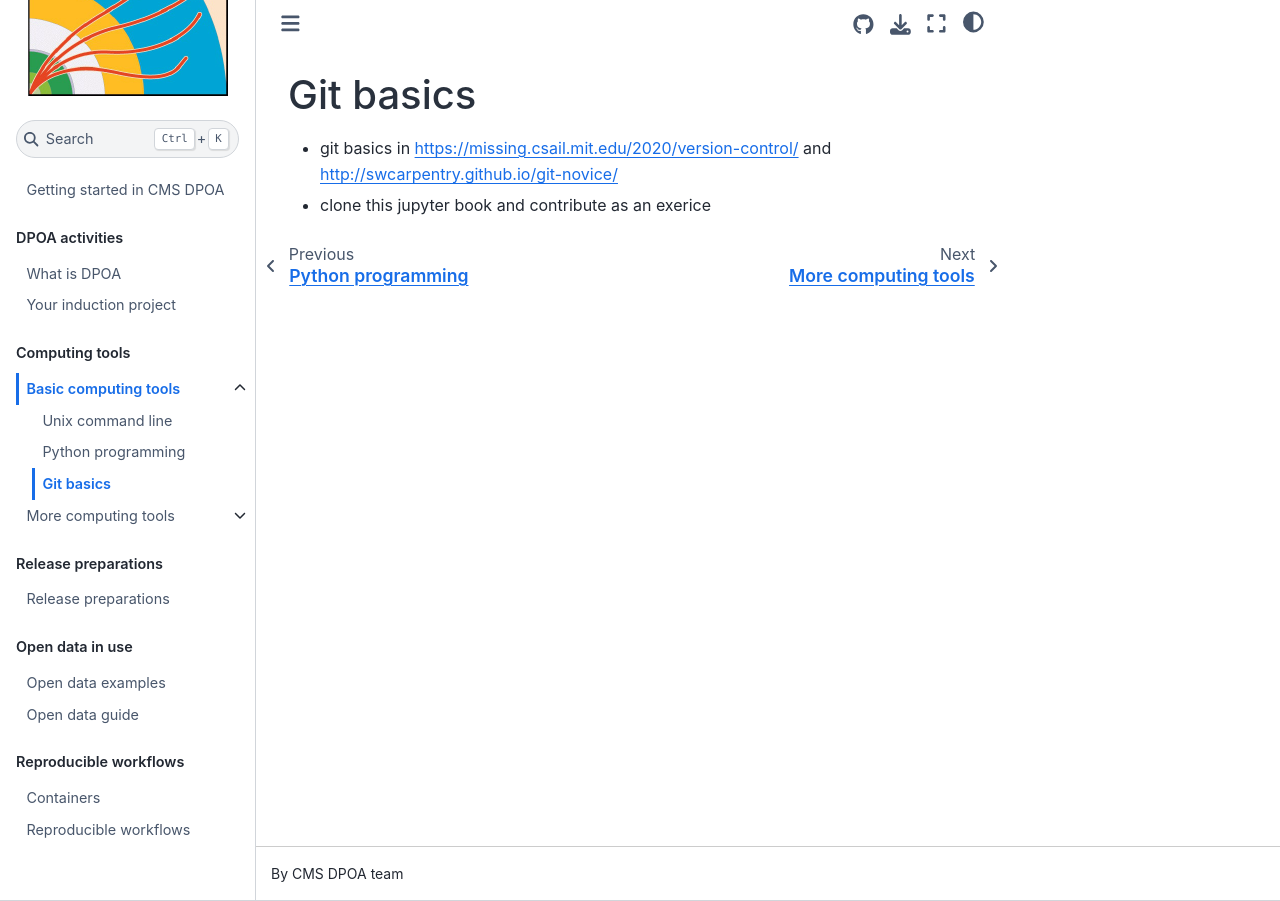
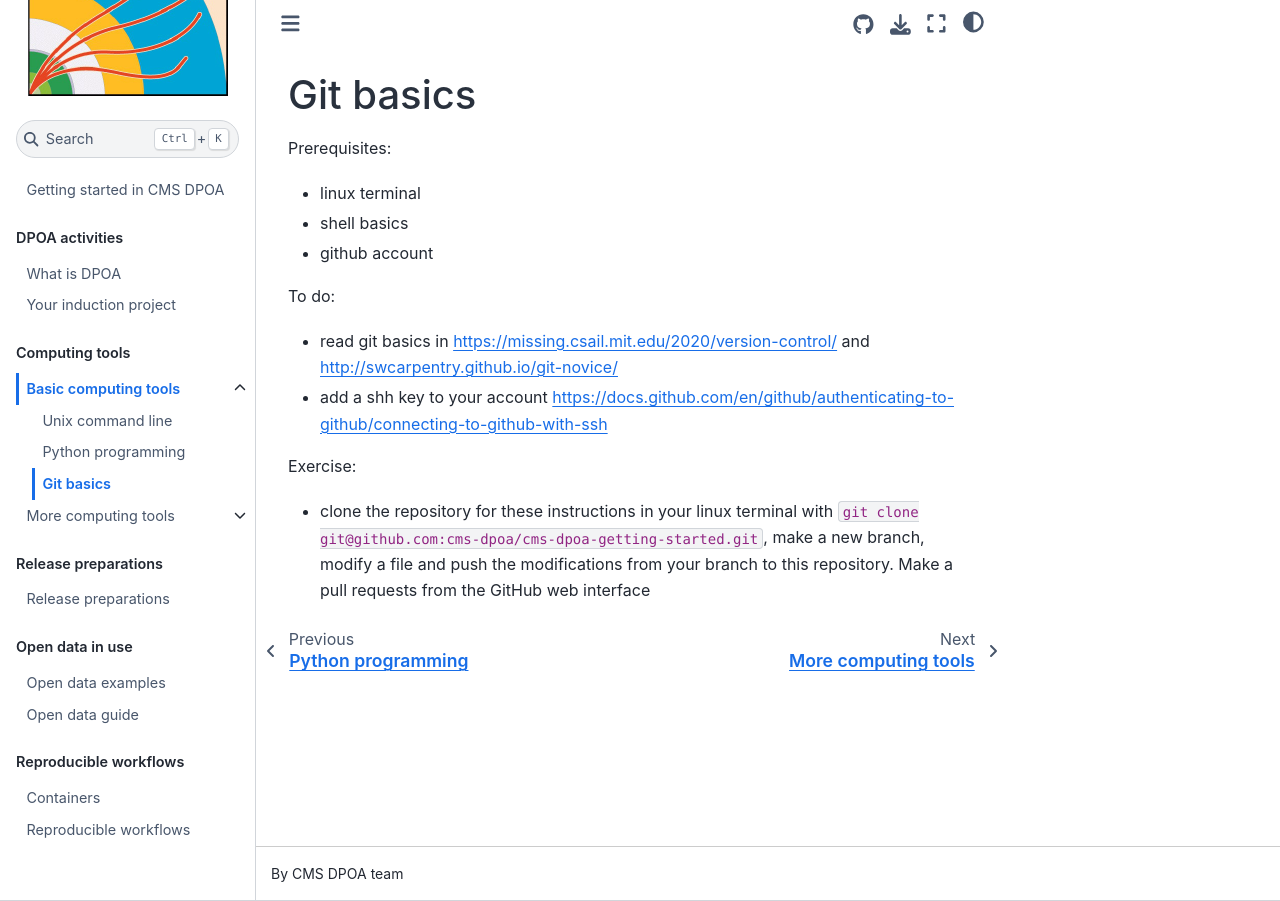
Before and after one commit to cms-dpoa/cms-dpoa-getting-started, a Jupyter Book: the page built from computing/basic/git.md, in a window 1280 px wide. Built offline with Jupyter Book 1.0.4 settings and Sphinx 7.4.7 and the Sphinx Book theme 1.1.4, drawn with Linux system fonts in a browser that asks for light colours.

Commit message:
Update git.md

```diff
--- a/computing/basic/git.md
+++ b/computing/basic/git.md
@@ -1,4 +1,13 @@
 # Git basics
 
-- git basics in [https://missing.csail.mit.edu/2020/version-control/](https://missing.csail.mit.edu/2020/version-control/) and [http://swcarpentry.github.io/git-novice/](http://swcarpentry.github.io/git-novice/)
-- clone this jupyter book and contribute as an exerice
+Prerequisites:
+- linux terminal
+- shell basics
+- github account
+
+To do:
+- read git basics in [https://missing.csail.mit.edu/2020/version-control/](https://missing.csail.mit.edu/2020/version-control/) and [http://swcarpentry.github.io/git-novice/](http://swcarpentry.github.io/git-novice/)
+- add a shh key to your account [https://docs.github.com/en/github/authenticating-to-github/connecting-to-github-with-ssh](https://docs.github.com/en/github/authenticating-to-github/connecting-to-github-with-ssh)
+
+Exercise:
+- clone the repository for these instructions in your linux terminal with  `git clone git@github.com:cms-dpoa/cms-dpoa-getting-started.git`, make a new branch, modify a file and push the modifications from your branch to this repository. Make a pull requests from the GitHub web interface
```
